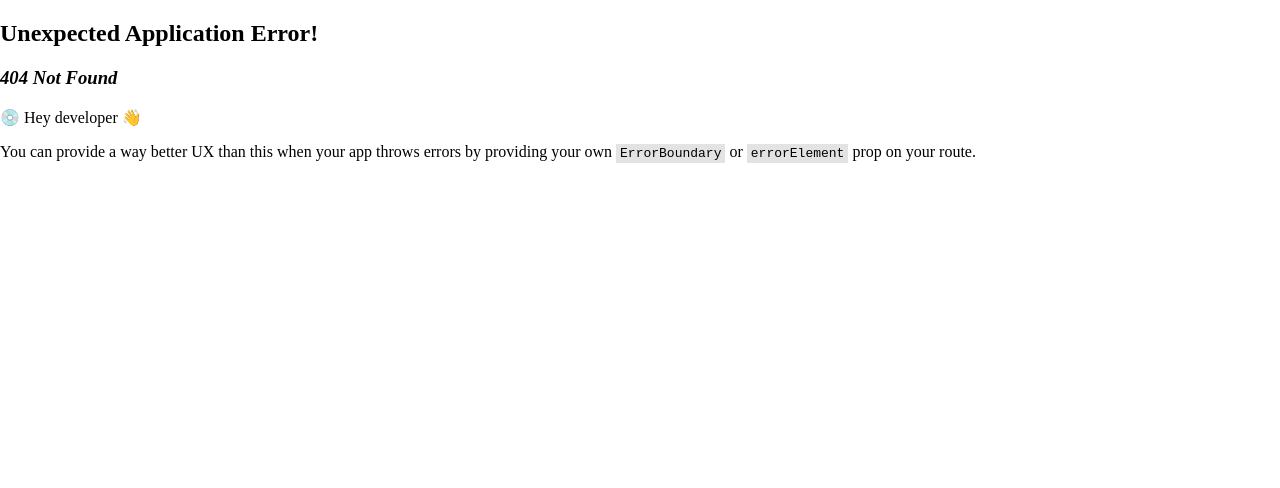
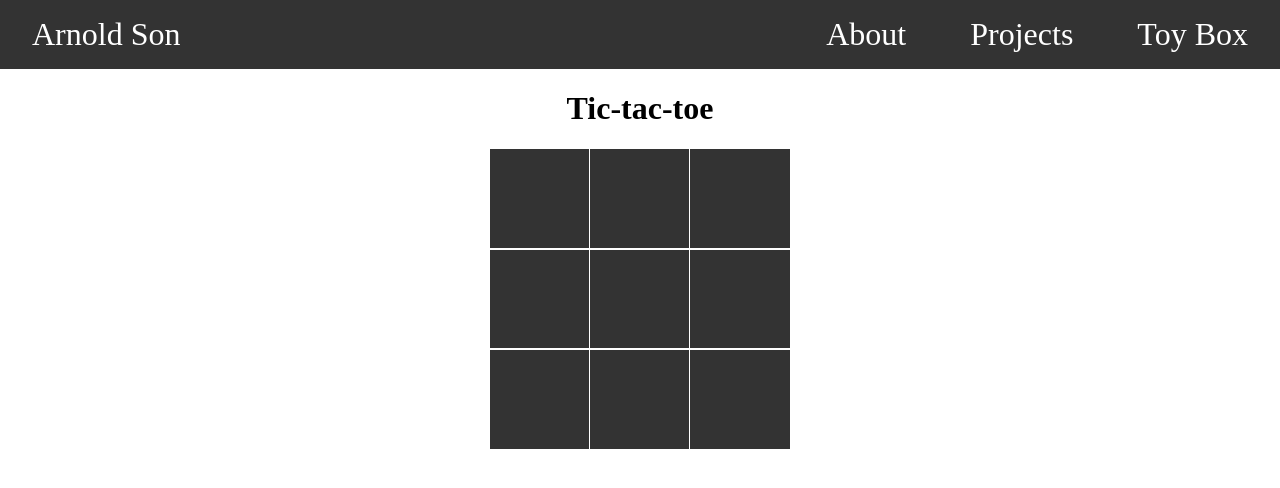
Before and after one commit to arnoldson/arnoldson.github.io, a React (Vite) app: page /toybox/tic-tac-toe in a window 1280 px wide. Before the commit this address had no page. Shown: the top 488 px of the page. Built offline with nearby package versions, Linux system fonts and the light colour scheme.

Commit message:
Fixed 'class' to className in Navbar. Added tic-tac-toe page.

```diff
--- a/src/components/Navbar.jsx
+++ b/src/components/Navbar.jsx
@@ -3,7 +3,7 @@ import { Link } from "react-router-dom"
 export function Navbar() {
   return (
     <nav className="nav">
-      <span class="nav-title">Arnold Son</span>
+      <span className="nav-title">Arnold Son</span>
       <ul className="link-list">
         <li>
           <Link className="nav-link" to="about">
@@ -15,6 +15,11 @@ export function Navbar() {
             Projects
           </Link>
         </li>
+        <li>
+          <Link className="nav-link" to="toybox">
+            Toy Box
+          </Link>
+        </li>
       </ul>
     </nav>
   )
--- /dev/null
+++ b/src/components/TicTacToeBoard.jsx
@@ -0,0 +1,15 @@
+import { useState } from "react"
+import { TicTacToeRow } from "./TicTacToeRow"
+import { createBoard } from "../js/tictactoe"
+export function TicTacToeBoard({ initialSize = 3 }) {
+  const [size, setSize] = useState(initialSize)
+  const board = createBoard(size)
+
+  return (
+    <div className="tictactoe-board">
+      {board.map((row) => (
+        <TicTacToeRow key={row.id} tiles={row.tiles} />
+      ))}
+    </div>
+  )
+}
--- /dev/null
+++ b/src/components/TicTacToeRow.jsx
@@ -0,0 +1,11 @@
+import { TicTacToeTile } from "./TicTacToeTile"
+
+export function TicTacToeRow({ tiles }) {
+  return (
+    <div className="tictactoe-row">
+      {tiles.map((tile) => (
+        <TicTacToeTile key={tile.id} />
+      ))}
+    </div>
+  )
+}
--- /dev/null
+++ b/src/components/TicTacToeTile.jsx
@@ -0,0 +1,3 @@
+export function TicTacToeTile() {
+  return <div className="tictactoe-tile"></div>
+}
--- /dev/null
+++ b/src/js/tictactoe.js
@@ -0,0 +1,79 @@
+// todo: refactor as object
+
+let scoreSheet
+let boardSize
+const PLAYER_ONE_VALUE = 1
+const PLAYER_TWO_VALUE = -1
+
+export function createBoard(size) {
+  const board = []
+  for (let index = 0; index < size; index++) {
+    const row = {
+      id: `row${index}`,
+      tiles: [],
+    }
+    board.push(row)
+  }
+  for (let i = 0; i < board.length; i++) {
+    const row = board[i]
+    for (let j = 0; j < size; j++) {
+      const tile = {
+        id: `r${i}c${j}`,
+        row: i,
+        column: j,
+      }
+      row.tiles.push(tile)
+    }
+  }
+
+  return board
+}
+
+function createScoreSheet(size) {
+  // game scores are tallied per row & column
+  // scores for player one are given +1
+  // while player two is given -1
+  const rowScores = Array(size).fill(0)
+  const columnScores = Array(size).fill(0)
+  // diagonal from top left to bottom right
+  const diagonalOne = 0
+  // diagonal from bottom left to top right
+  const diagonalTwo = 0
+  return { rowScores, columnScores, diagonalOne, diagonalTwo }
+}
+
+function isDiagonalOne(row, col) {
+  return row === col
+}
+
+function isDiagonalTwo(row, col) {
+  return row === boardSize - 1 - col
+}
+
+function markScore(row, col, player) {
+  const value = player === 1 ? PLAYER_ONE_VALUE : PLAYER_TWO_VALUE
+  scoreSheet.rowScores[row] += value
+  scoreSheet.columnScores[col] += value
+  if (isDiagonalOne) scoreSheet.diagonalOne += value
+  if (isDiagonalTwo) scoreSheet.diagonalTwo += value
+}
+
+function getWinner(row, col) {
+  if (
+    scoreSheet.rowScores[row] === boardSize ||
+    scoreSheet.columnScores[col] === boardSize ||
+    scoreSheet.diagonalOne === boardSize ||
+    scoreSheet.diagonalTwo === boardSize
+  )
+    return 1
+
+  if (
+    scoreSheet.rowScores[row] === -boardSize ||
+    scoreSheet.columnScores[col] === -boardSize ||
+    scoreSheet.diagonalOne === -boardSize ||
+    scoreSheet.diagonalTwo === -boardSize
+  )
+    return 2
+
+  return 0
+}
--- a/src/layouts/RootLayout.jsx
+++ b/src/layouts/RootLayout.jsx
@@ -5,7 +5,9 @@ export function RootLayout() {
   return (
     <>
       <Navbar />
-      <Outlet />
+      <div className="container">
+        <Outlet />
+      </div>
     </>
   )
 }
--- /dev/null
+++ b/src/pages/TicTacToePage.jsx
@@ -0,0 +1,10 @@
+import { TicTacToeBoard } from "../components/TicTacToeBoard"
+
+export function TicTacToePage() {
+  return (
+    <>
+      <h1>Tic-tac-toe</h1>
+      <TicTacToeBoard initialSize={3} />
+    </>
+  )
+}
--- /dev/null
+++ b/src/pages/ToyBox.jsx
@@ -0,0 +1,14 @@
+import { Link } from "react-router-dom"
+
+export function ToyBox() {
+  return (
+    <>
+      <h1>Toy Box</h1>
+      <ul>
+        <li>
+          <Link to="tic-tac-toe">Tic-tac-toe</Link>
+        </li>
+      </ul>
+    </>
+  )
+}
--- a/src/router.jsx
+++ b/src/router.jsx
@@ -2,6 +2,8 @@ import { createBrowserRouter } from "react-router-dom"
 import { RootLayout } from "./layouts/RootLayout"
 import { About } from "./pages/About"
 import { Projects } from "./pages/Projects"
+import { ToyBox } from "./pages/ToyBox"
+import { TicTacToePage } from "./pages/TicTacToePage"
 
 export const router = createBrowserRouter([
   {
@@ -10,6 +12,13 @@ export const router = createBrowserRouter([
     children: [
       { path: "about", element: <About /> },
       { path: "projects", element: <Projects /> },
+      {
+        path: "toybox",
+        children: [
+          { index: true, element: <ToyBox /> },
+          { path: "tic-tac-toe", element: <TicTacToePage /> },
+        ],
+      },
     ],
   },
 ])
--- a/src/styles.css
+++ b/src/styles.css
@@ -4,6 +4,14 @@
 
 body {
   margin: 0;
+}
+
+.container {
+  margin: 0;
+  display: flex;
+  flex-direction: column;
+  align-items: center;
+  min-height: 100vh;
 }
 
 .nav {
@@ -35,3 +43,21 @@ body {
 .nav-link:focus-visible {
   background-color: #777;
 }
+
+/* tic-tac-toe: */
+
+.tictactoe-board {
+  background-color: #777;
+  display: flex;
+}
+
+.tictactoe-row {
+  background-color: white;
+}
+
+.tictactoe-tile {
+  background-color: #333;
+  min-width: 100px;
+  min-height: 100px;
+  outline: 1px solid white;
+}
```
